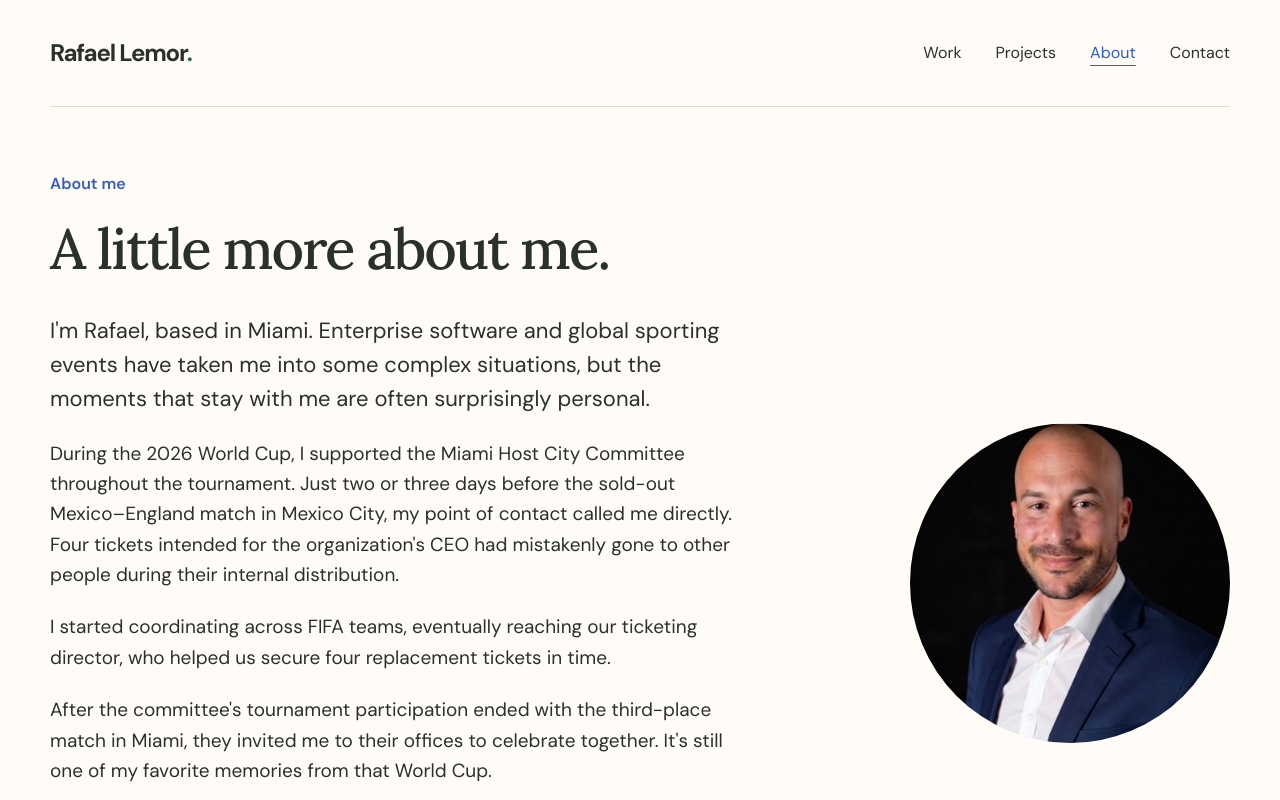
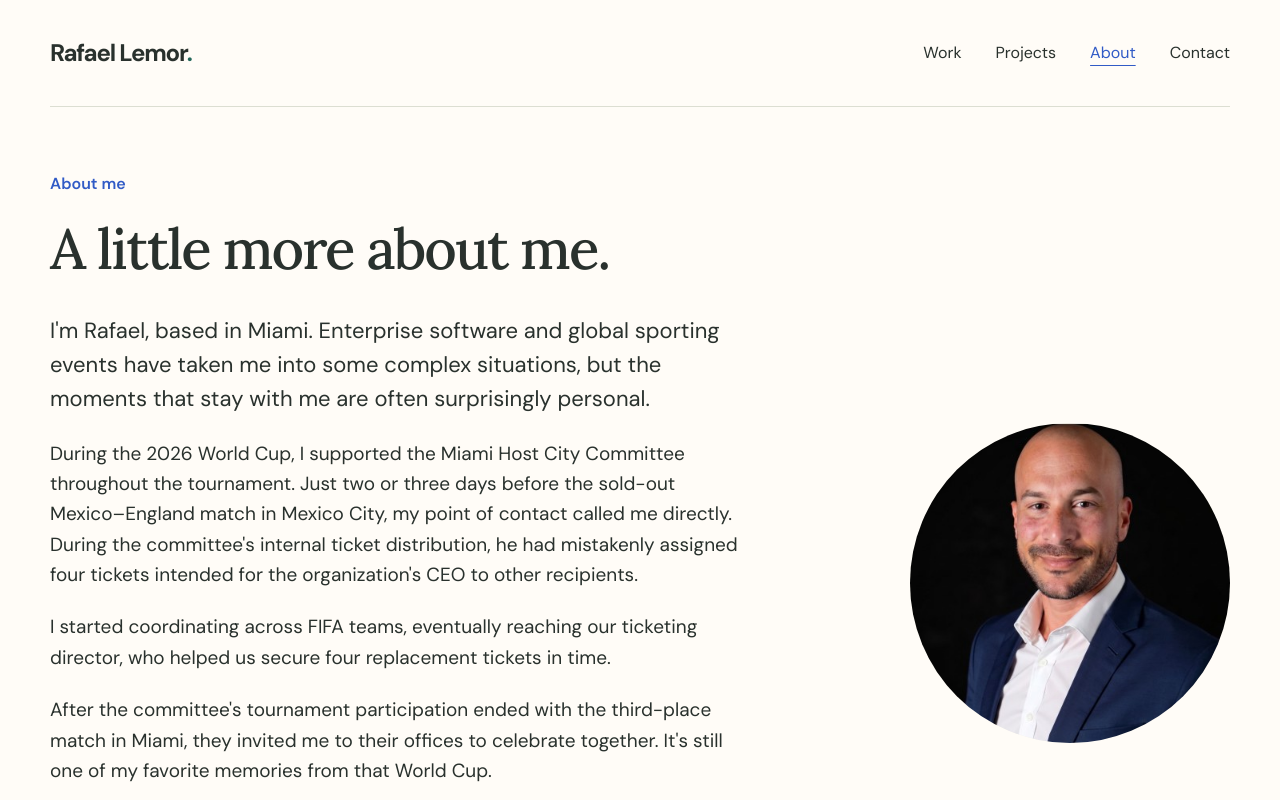
Before and after one commit to raf0x/rlemor.com, a Next.js app: page /about in a window 1280 px wide. Shown: the top 800 px of the page. Built offline with nearby package versions, Linux system fonts and the light colour scheme.

Commit message:
Clarify responsibility for client ticket distribution in About story

```diff
--- a/app/about/page.tsx
+++ b/app/about/page.tsx
@@ -64,9 +64,9 @@ export default function AboutPage() {
                 During the 2026 World Cup, I supported the Miami Host City
                 Committee throughout the tournament. Just two or three days
                 before the sold-out Mexico–England match in Mexico City, my point
-                of contact called me directly. Four tickets intended for the
-                organization&apos;s CEO had mistakenly gone to other people
-                during their internal distribution.
+                of contact called me directly. During the committee&apos;s
+                internal ticket distribution, he had mistakenly assigned four
+                tickets intended for the organization&apos;s CEO to other recipients.
               </p>
               <p>
                 I started coordinating across FIFA teams, eventually reaching
```
